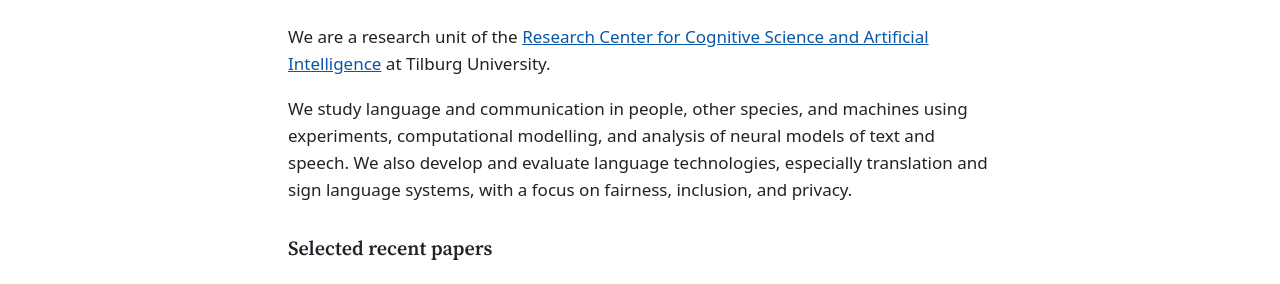
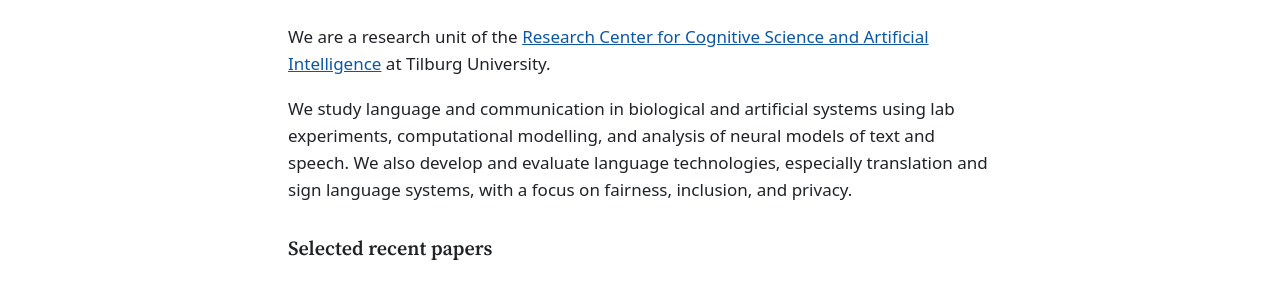
Before and after one commit to tcsai/language-computation, a Jekyll site: the page built from index.md, in a window 1280 px wide. Shown: the part 563-847 px from the top of the page. Built offline with Jekyll 4.4.1, drawn with Linux system fonts in a browser that asks for light colours; our own code applies the rules of GitHub Pages for plain Markdown files.

Commit message:
Research text refined.

```diff
--- a/index.md
+++ b/index.md
@@ -7,7 +7,7 @@
 at Tilburg University.
 
 
-We study language and communication in people, other species, and machines using experiments, computational modelling, and analysis of neural models of text and speech. We also develop and evaluate language technologies, especially translation and sign language systems, with a focus on fairness, inclusion, and privacy.
+We study language and communication in biological and artificial systems using lab experiments, computational modelling, and analysis of neural models of text and speech. We also develop and evaluate language technologies, especially translation and sign language systems, with a focus on fairness, inclusion, and privacy.
 
 ## Selected recent papers
 
```
